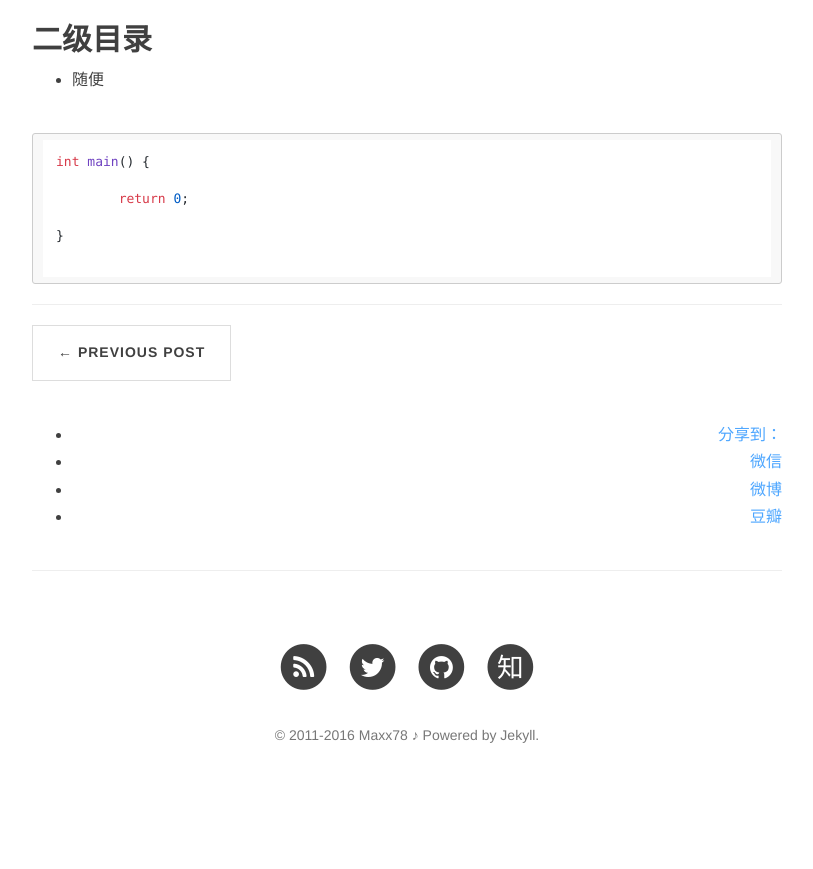
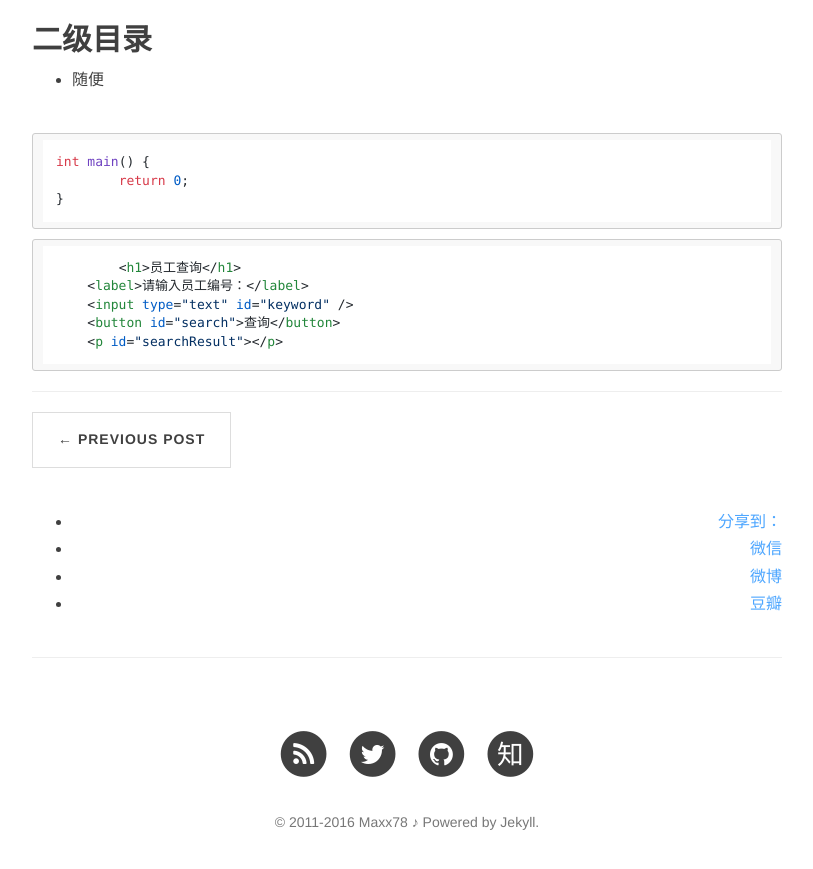
Before and after one commit to maxx78/maxx78.github.io, a Jekyll site: the page built from _posts/2015-11-20-test-tes111t.md, in a window 1280 px wide and 900 px high, scrolled down 611 px. Shown: the top 869 px of the window, without its empty margins (233-1046 px from the left). Built offline with Jekyll 4.4.1, drawn with Linux system fonts in a browser that asks for light colours; nearby versions of some CDN libraries; library files that are not in the unit come from our copies; comment, search, counter and statistics services are not loaded; before the commit the page ends 1424 px from its top, so only the background shows below that.

Commit message:
M ：１

````diff
--- a/_posts/2015-11-20-test-tes111t.md
+++ b/_posts/2015-11-20-test-tes111t.md
@@ -31,13 +31,17 @@ description: 描述
 
 * 随便
 
-``` cpp
+```cpp
 int main()
+{
+	return 0;
+}
+```
 
-{
-
-	return 0;
-
-}
-
+```html
+	<h1>员工查询</h1>
+    <label>请输入员工编号：</label>
+    <input type="text" id="keyword" />
+    <button id="search">查询</button>
+    <p id="searchResult"></p>
 ```
````
